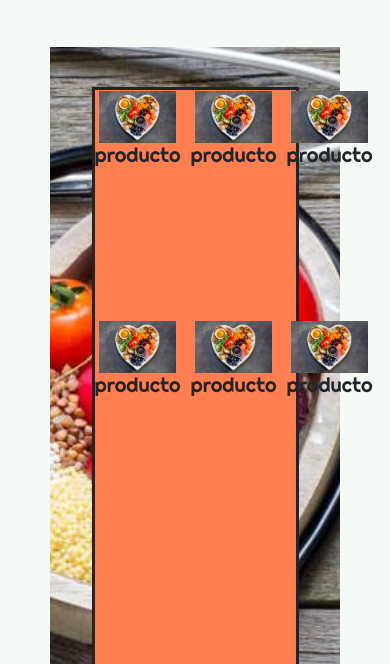
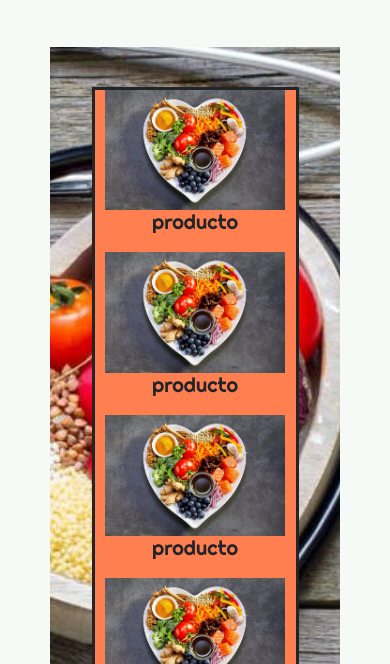
Before and after one commit to Rhadwolf/segunda-entrega, a plain HTML site: page views/productos.html in a window 390 px wide. Shown: the part 436-1100 px from the top of the page. Drawn offline with nearby package versions, Linux system fonts and the light colour scheme.

Commit message:
primera entrada

```diff
--- a/css/estilo.css
+++ b/css/estilo.css
@@ -191,3 +191,31 @@ margin: 20px auto;
 
 }
 .hijo:hover{transform: scale(1.2,1.2);}
+
+@media screen and (max-width: 968px){
+    .padre{
+        grid-template-columns: 1fr 1fr;
+        grid-row: repeat(2 1fr);
+         gap: 10px;
+        grid-template-areas:
+        "hijo" "hijo"
+        "hijo" "hijo"
+        "hijo" "hijo";
+         }
+        }
+
+
+@media screen and (max-width: 568px){
+    .padre{
+        grid-template-columns: 1fr;
+        grid-row: repeat(6 1fr);
+        gap: 10px;
+        grid-template-areas:
+        "hijo"
+        "hijo"
+        "hijo"
+        "hijo"
+        "hijo"
+        "hijo";
+     }
+    }
```
